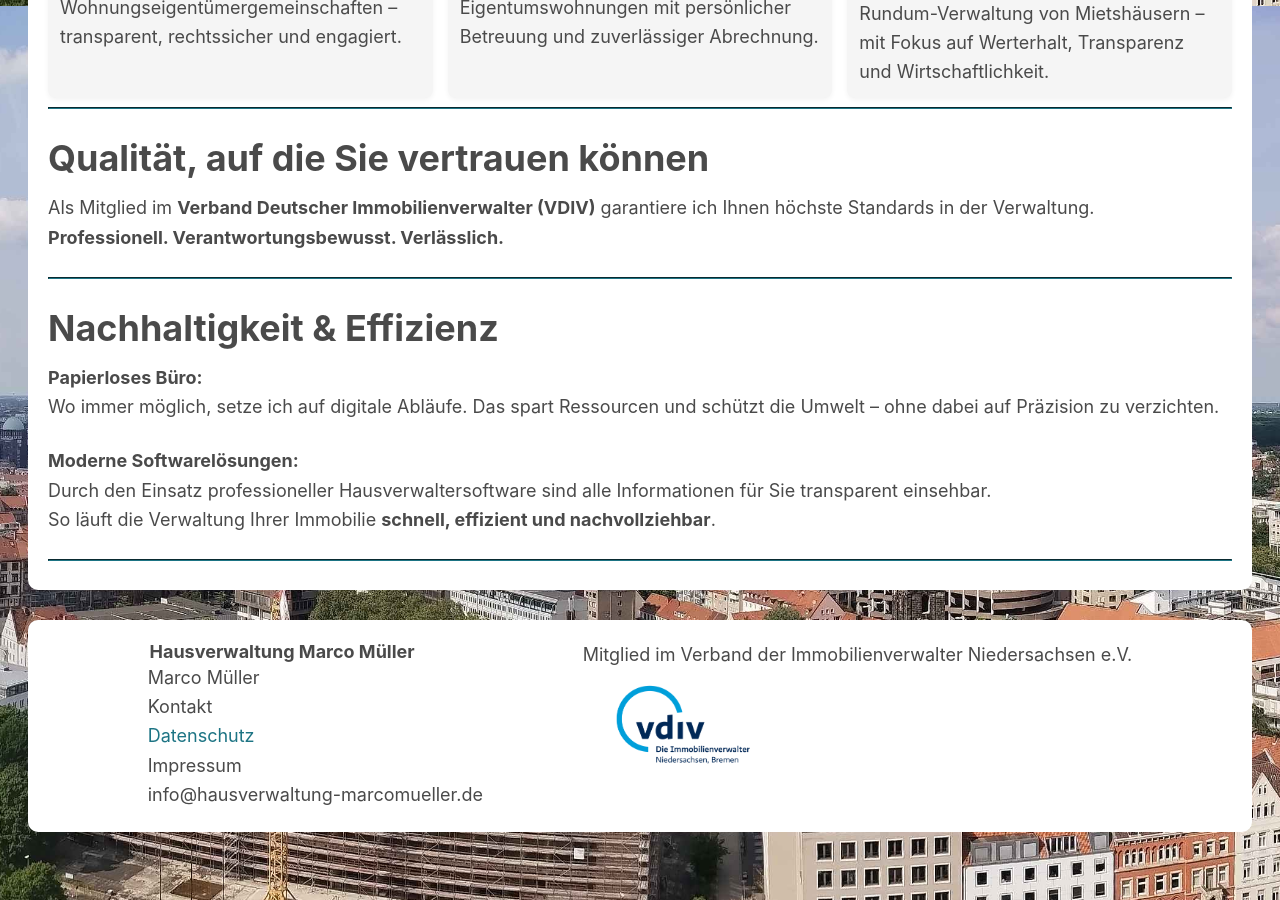
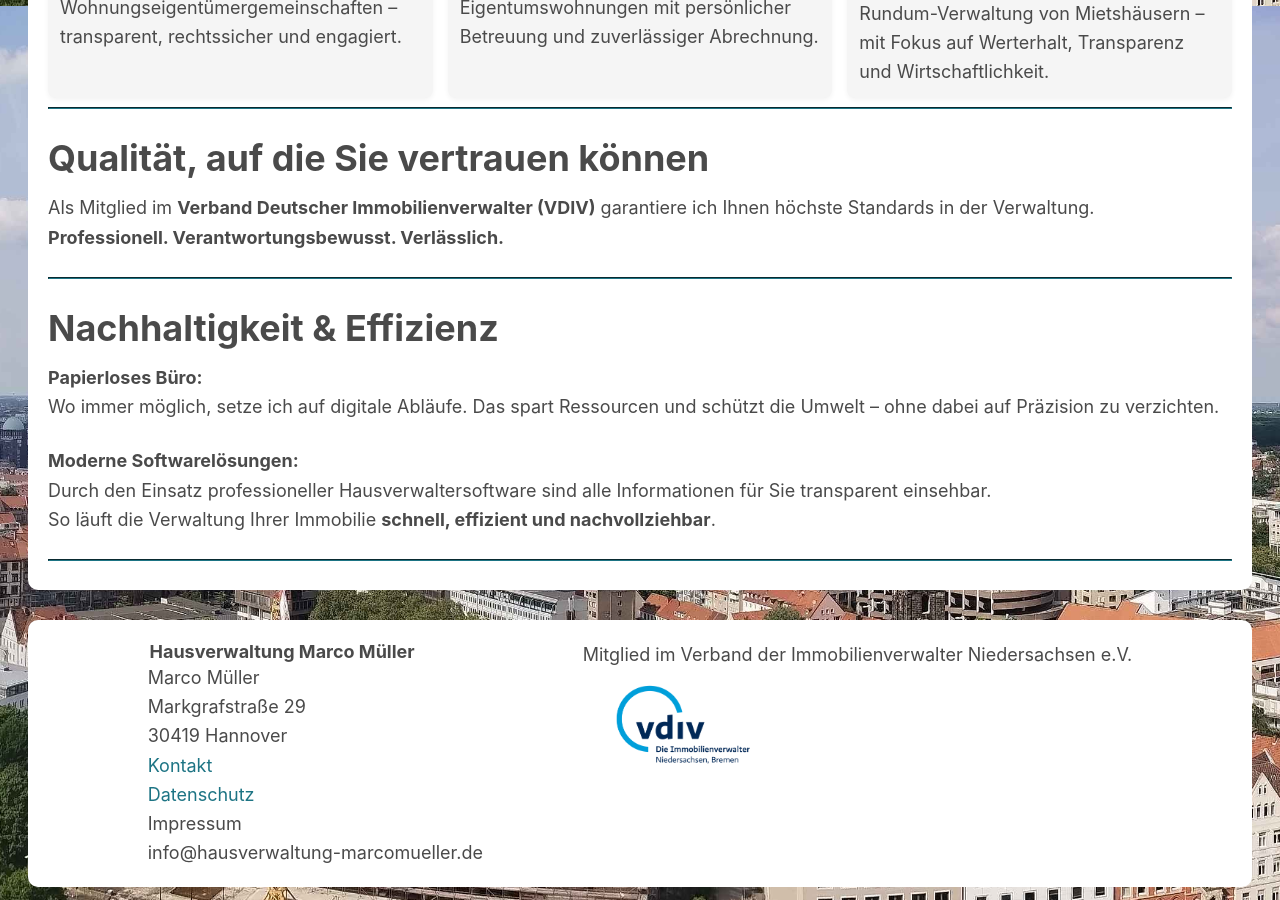
Before and after one commit to marek22k/hausverwaltung, a Jekyll site: the page built from index.md, in a window 1280 px wide and 900 px high, scrolled down 2694 px. Built offline with Jekyll 4.4.1, drawn with Linux system fonts in a browser that asks for light colours.

Commit message:
Update footer.html

```diff
--- a/_includes/footer.html
+++ b/_includes/footer.html
@@ -4,7 +4,9 @@
         <div>
             <h6>{{ site.title }}</h6>
             Marco Müller<br>
-            Kontakt<br>
+            Markgrafstraße 29<br>
+            30419 Hannover<br>
+            <a href="/kontakt/">Kontakt</a> <br>
             <a href="/datenschutz/">Datenschutz</a> <br>
             Impressum <br>
             {{ site.contact.email }}
```
